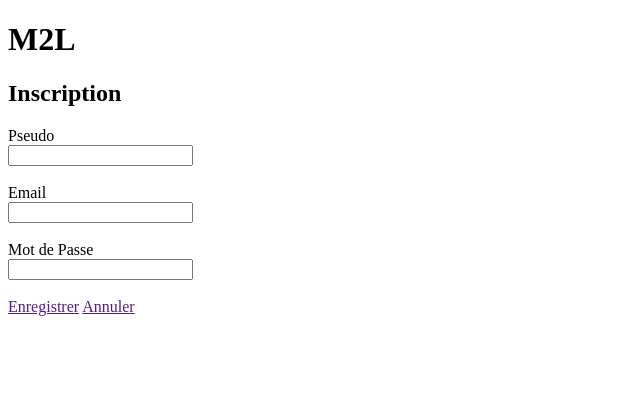
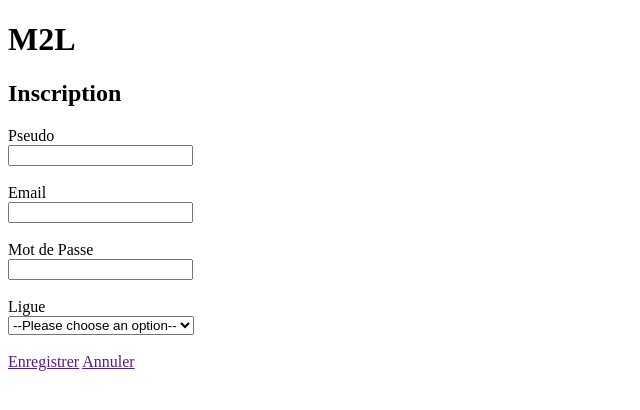
Before and after one commit to zkroz1ent/M2L, a PHP site: page /Inscription.php in a window 1280 px wide. Shown: the top 410 px of the page, without its empty margins (0-640 px from the left). Run offline with PHP 8.4, Linux system fonts and the light colour scheme.

Commit message:
Deco / Inscription

```diff
--- a/Inscription.php
+++ b/Inscription.php
@@ -1,9 +1,10 @@
 <!DOCTYPE html>
-<html lang="en">
+<html lang="fr">
 <head>
     <meta charset="UTF-8">
     <meta name="viewport" content="width=device-width, initial-scale=1.0">
-    <title>M2L</title>
+    <title>Inscription</title>
+    <link rel="stylesheet" href="css/main.css">
 </head>
 <body>
     <h1>M2L</h1>
@@ -12,6 +13,14 @@
     <label for="nom">Pseudo</label><br><input type="text"><br><br>
     <label for="Email">Email</label><br><input type="text"><br><br>
     <label for="Mot de Passe">Mot de Passe</label><br><input type="text"><br><br>
+    <label for="Ligue">Ligue</label><br>
+    <select name="ligue" id="ligue-select">
+        <option value="">--Please choose an option--</option>
+        <option value="foot">Football</option>
+        <option value="basket">BasketBall</option>
+        <option value="handball">Handball</option>
+        <option value="volley">Volley</option>
+    </select><br><br>
     <a href="">Enregistrer</a>
     <a href="">Annuler</a>
 </body>
```
Also changed, not shown: Deconnexion.php (added, +14 -0 lines).
